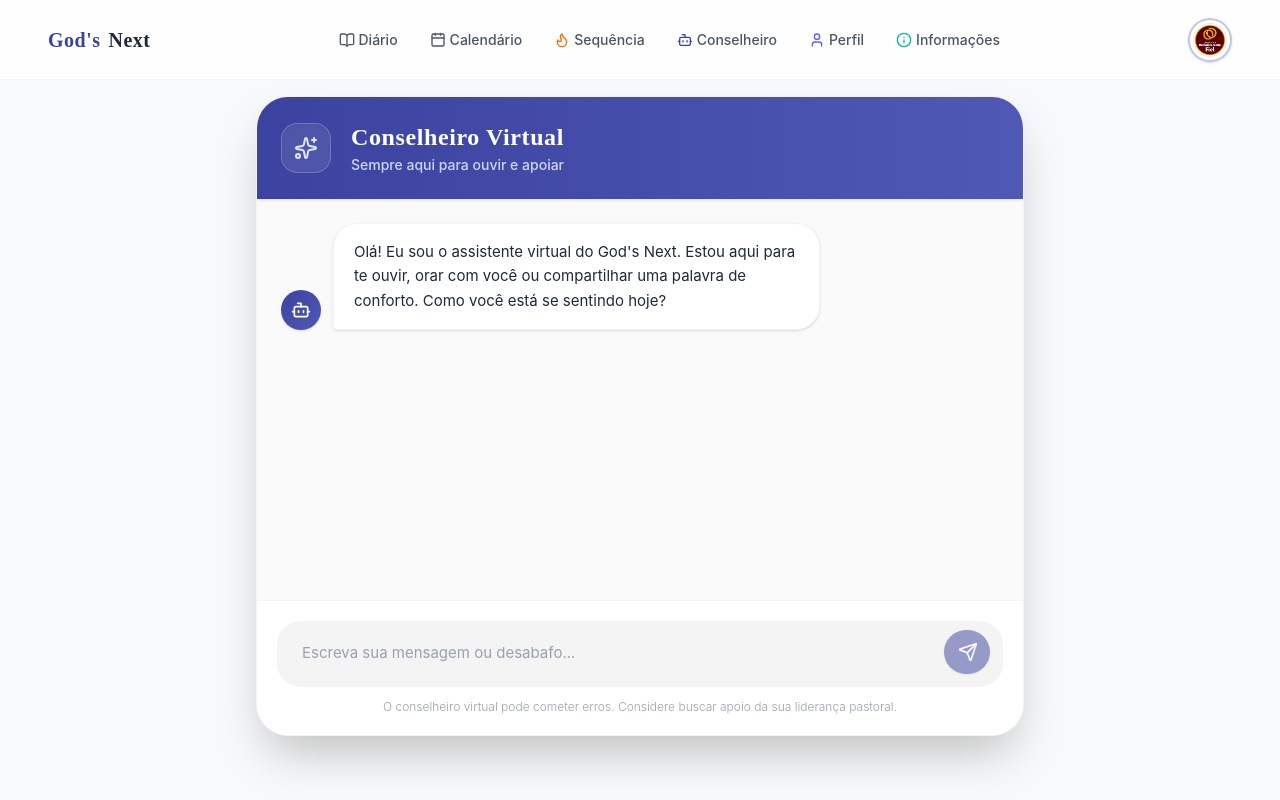
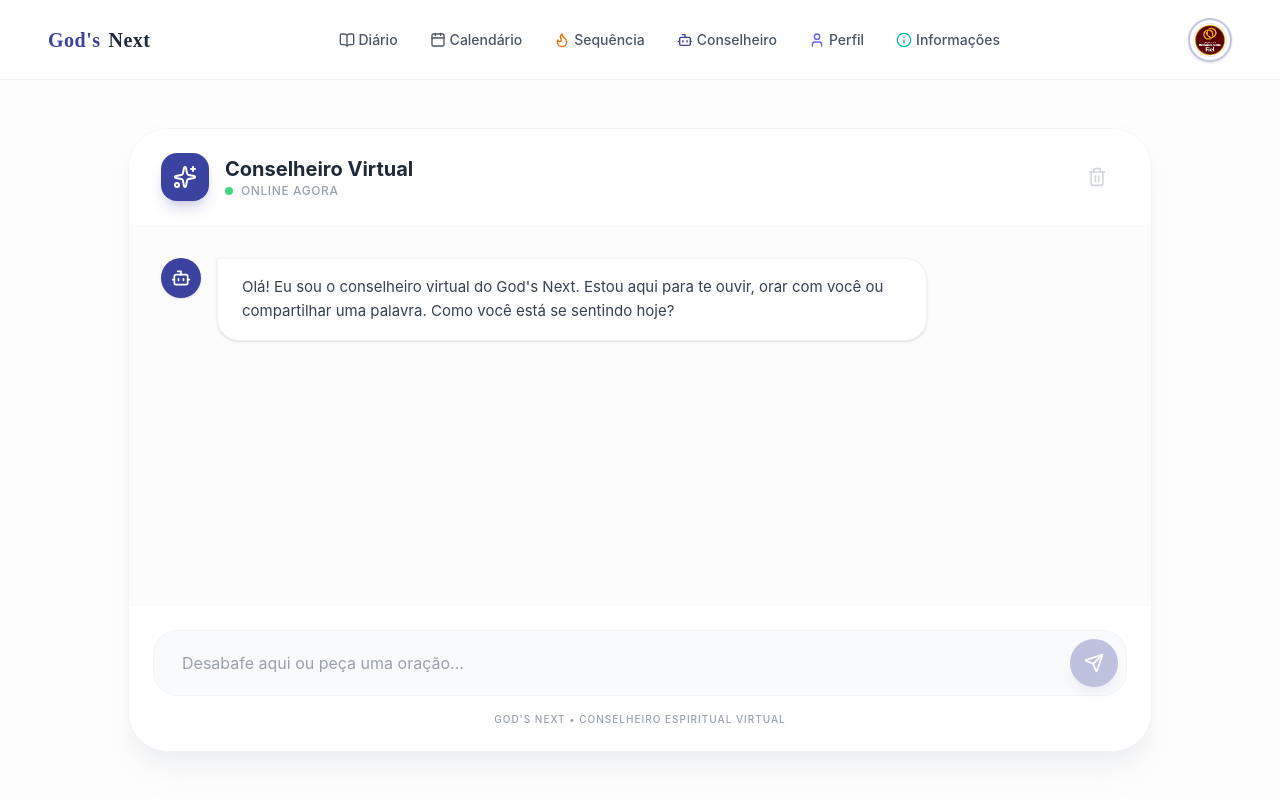
Before and after one commit to lszin777/Gods-Next, a React (Vite) app: page /conselheiro in a window 1280 px wide. Built offline with nearby package versions, Linux system fonts and the light colour scheme; no server answers; sample sign-in values are in the browser's storage.

Commit message:
Chat Bot Finalizado com Sucesso Apenas algumas alterações ass: Lucas Lima.

```diff
--- a/src/App.jsx
+++ b/src/App.jsx
@@ -116,6 +116,15 @@ function App() {
               <Profile />
             </ProtectedRoute>
           } />
+
+          <Route path="/conselheiro" element={
+            <ProtectedRoute user={user} loading={loading}>
+              <Chatbot user={user} />
+            </ProtectedRoute>
+          } />
+
+
+
           <Route path="/conselheiro" element={<Chatbot />} />
         </Routes>
       </div>
--- a/src/components/Chatbot.jsx
+++ b/src/components/Chatbot.jsx
@@ -1,13 +1,23 @@
 import { useState, useRef, useEffect } from 'react';
-import { Send, User, Bot, Loader2, Sparkles } from 'lucide-react';
+import { Send, User, Bot, Loader2, Sparkles, Trash2 } from 'lucide-react';
 
-export default function Chatbot() {
-  const [messages, setMessages] = useState([
-    {
-      role: 'bot',
-      text: 'Olá! Eu sou o assistente virtual do God\'s Next. Estou aqui para te ouvir, orar com você ou compartilhar uma palavra de conforto. Como você está se sentindo hoje?'
-    }
-  ]);
+export default function Chatbot({ user }) {
+  // O Firebase garante se o usuário está logado através do App.jsx
+  const isUserLoggedIn = !!user;
+
+  // Guarda o histórico exclusivo usando o ID do usuário logado (evita mistura de dados)
+  const [messages, setMessages] = useState(() => {
+    if (!user) return [];
+    const mensagensSalvas = localStorage.getItem(`chatbot_messages_${user.uid}`);
+    if (mensagensSalvas) return JSON.parse(mensagensSalvas);
+    return [
+      {
+        role: 'bot',
+        text: `Olá! Eu sou o conselheiro virtual do God's Next. Estou aqui para te ouvir, orar com você ou compartilhar uma palavra. Como você está se sentindo hoje?`
+      }
+    ];
+  });
+
   const [input, setInput] = useState('');
   const [isLoading, setIsLoading] = useState(false);
   const messagesEndRef = useRef(null);
@@ -17,12 +27,26 @@ export default function Chatbot() {
   };
 
   useEffect(() => {
-    scrollToBottom();
-  }, [messages]);
+    if (isUserLoggedIn) scrollToBottom();
+  }, [messages, isUserLoggedIn]);
+
+  // Salva no localStorage usando o ID único do usuário
+  useEffect(() => {
+    if (isUserLoggedIn && user?.uid) {
+      localStorage.setItem(`chatbot_messages_${user.uid}`, JSON.stringify(messages));
+    }
+  }, [messages, isUserLoggedIn, user]);
+
+  const limparConversa = () => {
+    if (window.confirm("Deseja apagar o histórico desta conversa?")) {
+      const inicial = [{ role: 'bot', text: 'Olá! Como posso te ajudar agora?' }];
+      setMessages(inicial);
+      localStorage.setItem(`chatbot_messages_${user.uid}`, JSON.stringify(inicial));
+    }
+  };
 
   const handleSend = async () => {
     if (!input.trim()) return;
-
     const userMessage = input.trim();
     setMessages(prev => [...prev, { role: 'user', text: userMessage }]);
     setInput('');
@@ -32,82 +56,76 @@ export default function Chatbot() {
       const apiKey = import.meta.env.VITE_GEMINI_API_KEY;
       const apiUrl = `https://generativelanguage.googleapis.com/v1beta/models/gemini-2.5-flash:generateContent?key=${apiKey}`;
 
-      const systemPrompt = `Você é um conselheiro espiritual cristão muito empático e amigável do aplicativo God's Next.
-      Responda de forma curta, acolhedora e use linguagem acessível.
-      Se o usuário estiver triste, ofereça conforto e um versículo bíblico curto.
-      Nunca dê respostas genéricas de robô.
-      A mensagem do usuário é: "${userMessage}"`;
-
       const response = await fetch(apiUrl, {
         method: 'POST',
         headers: { 'Content-Type': 'application/json' },
         body: JSON.stringify({
-          contents: [{ parts: [{ text: systemPrompt }] }]
+          contents: [{ parts: [{ text: `Você é um conselheiro espiritual cristão empático e amigável do aplicativo God's Next. Responda de forma curta, acolhedora e use linguagem acessível. Se o usuário estiver triste ou passando por crises (como ansiedade), ofereça conforto e um versículo bíblico curto. Nunca dê respostas genéricas de robô. Usuário disse: ${userMessage}` }] }]
         })
       });
 
-      if (!response.ok) {
-        throw new Error(`Erro na API: ${response.status}`);
-      }
+      if (!response.ok) throw new Error("Erro na API");
 
       const data = await response.json();
       const botReply = data.candidates[0].content.parts[0].text;
-
       setMessages(prev => [...prev, { role: 'bot', text: botReply }]);
-
     } catch (error) {
-      console.error("Erro na IA:", error);
-      setMessages(prev => [...prev, {
-        role: 'bot',
-        text: 'Desculpe, minha conexão falhou agora. Pode tentar de novo?'
-      }]);
+      console.error(error);
+      setMessages(prev => [...prev, { role: 'bot', text: 'Desculpe, minha conexão falhou agora. Pode tentar de novo?' }]);
     } finally {
       setIsLoading(false);
     }
   };
 
-  const handleKeyPress = (e) => {
-    if (e.key === 'Enter' && !e.shiftKey) {
-      e.preventDefault();
-      handleSend();
-    }
-  };
+  // Segurança extra: Se por algum motivo tentar renderizar sem usuário, não mostra nada
+  if (!isUserLoggedIn) return null;
 
   return (
-    <div className="min-h-screen bg-[#F8F9FA] pt-20 pb-12 px-4 md:px-8 flex justify-center items-center font-sans">
-      <div className="w-full max-w-3xl bg-white rounded-[2rem] shadow-2xl border border-gray-100 flex flex-col h-[80vh] overflow-hidden transition-all duration-300">
+    <div className="min-h-screen bg-[#FDFDFD] pt-32 pb-12 px-4 md:px-8 flex justify-center items-start">
+      <div className="w-full max-w-5xl bg-white rounded-[2.5rem] shadow-xl shadow-gray-200/50 border border-gray-100 flex flex-col h-[78vh] overflow-hidden transition-all">
 
         {/* Cabeçalho do Chat */}
-        <div className="bg-gradient-to-r from-[#3B429F] to-[#5058B5] p-6 text-white flex items-center gap-5 shadow-sm z-10">
-          <div className="p-3 bg-white/10 rounded-2xl backdrop-blur-sm border border-white/20 shadow-inner">
-            <Sparkles className="w-6 h-6 text-indigo-100" />
+        <div className="px-8 py-6 border-b border-gray-50 flex items-center justify-between bg-white z-10 relative">
+          <div className="flex items-center gap-4">
+            <div className="w-12 h-12 bg-[#3B429F] rounded-2xl flex items-center justify-center shadow-lg shadow-[#3B429F]/20">
+              <Sparkles className="w-6 h-6 text-white" />
+            </div>
+            <div>
+              <h2 className="text-xl font-bold text-gray-800">Conselheiro Virtual</h2>
+              <div className="flex items-center gap-2">
+                <div className="w-2 h-2 bg-green-500 rounded-full animate-pulse"></div>
+                <p className="text-gray-400 text-xs font-medium uppercase tracking-wider">Online agora</p>
+              </div>
+            </div>
           </div>
-          <div>
-            <h2 className="text-2xl font-bold font-serif tracking-wide">Conselheiro Virtual</h2>
-            <p className="text-indigo-100 text-sm font-medium opacity-90 mt-0.5">Sempre aqui para ouvir e apoiar</p>
-          </div>
+
+          <button
+            onClick={limparConversa}
+            title="Limpar histórico da conversa"
+            className="p-3 text-gray-300 hover:text-red-500 hover:bg-red-50 rounded-2xl transition-all"
+          >
+            <Trash2 className="w-5 h-5" />
+          </button>
         </div>
 
         {/* Área de Mensagens */}
-        <div className="flex-1 overflow-y-auto p-6 space-y-6 bg-[#FAFAFA] scroll-smooth">
+        <div className="flex-1 overflow-y-auto p-8 space-y-8 bg-[#F9FAFB]/50">
           {messages.map((msg, index) => (
-            <div key={index} className={`flex ${msg.role === 'user' ? 'justify-end' : 'justify-start'} animate-in fade-in slide-in-from-bottom-2 duration-300`}>
-              <div className={`flex gap-3 max-w-[85%] md:max-w-[75%] ${msg.role === 'user' ? 'flex-row-reverse' : 'flex-row'}`}>
+            <div key={index} className={`flex ${msg.role === 'user' ? 'justify-end' : 'justify-start'}`}>
+              <div className={`flex gap-4 max-w-[80%] ${msg.role === 'user' ? 'flex-row-reverse' : 'flex-row'}`}>
 
-                {/* Ícone do Avatar */}
-                <div className={`w-10 h-10 flex-shrink-0 rounded-full flex items-center justify-center mt-auto shadow-sm ${
-                  msg.role === 'user'
-                    ? 'bg-indigo-50 text-[#3B429F] border border-indigo-100'
-                    : 'bg-gradient-to-br from-[#3B429F] to-[#5058B5] text-white'
+                {/* Avatar do Balão */}
+                <div className={`w-10 h-10 flex-shrink-0 rounded-full flex items-center justify-center shadow-sm ${
+                  msg.role === 'user' ? 'bg-gray-100 text-[#3B429F]' : 'bg-[#3B429F] text-white'
                 }`}>
                   {msg.role === 'user' ? <User className="w-5 h-5" /> : <Bot className="w-5 h-5" />}
                 </div>
 
                 {/* Balão de Mensagem */}
-                <div className={`px-5 py-4 text-[15px] leading-relaxed shadow-sm ${
+                <div className={`relative px-6 py-4 text-[15px] leading-relaxed transition-all ${
                   msg.role === 'user'
-                    ? 'bg-gradient-to-br from-[#3B429F] to-[#4A52A8] text-white rounded-3xl rounded-br-sm'
-                    : 'bg-white text-gray-800 border border-gray-100 rounded-3xl rounded-bl-sm'
+                    ? 'bg-[#3B429F] text-white rounded-[22px] rounded-tr-none shadow-md shadow-[#3B429F]/10'
+                    : 'bg-white text-gray-700 rounded-[22px] rounded-tl-none border border-gray-100 shadow-sm'
                 }`}>
                   {msg.text}
                 </div>
@@ -115,47 +133,41 @@ export default function Chatbot() {
             </div>
           ))}
 
-          {/* Indicador de Carregamento */}
+          {/* Indicador de Digitação */}
           {isLoading && (
-            <div className="flex justify-start animate-in fade-in duration-300">
-              <div className="flex gap-3 flex-row max-w-[80%]">
-                <div className="w-10 h-10 flex-shrink-0 rounded-full bg-gradient-to-br from-[#3B429F] to-[#5058B5] text-white flex items-center justify-center mt-auto shadow-sm">
-                  <Bot className="w-5 h-5" />
-                </div>
-                <div className="px-5 py-4 bg-white border border-gray-100 rounded-3xl rounded-bl-sm shadow-sm flex items-center gap-3">
-                  <Loader2 className="w-5 h-5 text-[#3B429F] animate-spin" />
-                  <span className="text-sm text-gray-500 font-medium">Buscando a melhor resposta...</span>
-                </div>
+            <div className="flex justify-start">
+              <div className="flex gap-4 items-center bg-white/80 px-6 py-4 rounded-[22px] border border-gray-50 shadow-sm">
+                <Loader2 className="w-4 h-4 text-[#3B429F] animate-spin" />
+                <span className="text-sm text-gray-400 font-medium">O conselheiro está escrevendo...</span>
               </div>
             </div>
           )}
-          <div ref={messagesEndRef} className="h-2" />
+          <div ref={messagesEndRef} />
         </div>
 
         {/* Input de Texto */}
-        <div className="p-5 bg-white border-t border-gray-100">
-          <div className="flex items-end gap-3 bg-[#F4F4F5] p-2 rounded-3xl border border-transparent focus-within:border-[#3B429F]/30 focus-within:bg-white focus-within:shadow-md transition-all duration-300">
-            <textarea
+        <div className="p-6 bg-white border-t border-gray-50">
+          <div className="flex items-center gap-4 bg-gray-50 p-2 rounded-[24px] border border-gray-100 focus-within:border-[#3B429F]/40 focus-within:bg-white transition-all">
+            <input
+              type="text"
               value={input}
               onChange={(e) => setInput(e.target.value)}
-              onKeyDown={handleKeyPress}
-              placeholder="Escreva sua mensagem ou desabafo..."
-              className="flex-1 bg-transparent px-4 py-3 outline-none text-gray-700 placeholder-gray-400 text-[15px] resize-none max-h-32 min-h-[48px]"
-              rows="1"
+              onKeyDown={(e) => e.key === 'Enter' && handleSend()}
+              placeholder="Desabafe aqui ou peça uma oração..."
+              className="flex-1 bg-transparent px-5 py-3 outline-none text-gray-700 placeholder-gray-400 text-base"
             />
             <button
               onClick={handleSend}
               disabled={isLoading || !input.trim()}
-              className="p-3 mb-1 mr-1 bg-[#3B429F] text-white rounded-full hover:bg-[#2D3380] transition-colors disabled:opacity-50 disabled:cursor-not-allowed shadow-sm hover:shadow-md hover:-translate-y-0.5 transform duration-200"
+              className="w-12 h-12 flex items-center justify-center bg-[#3B429F] text-white rounded-full hover:bg-[#2D3380] transition-all disabled:opacity-30 shadow-lg shadow-[#3B429F]/20"
             >
-              <Send className="w-5 h-5 ml-0.5" />
+              <Send className="w-5 h-5" />
             </button>
           </div>
-          <p className="text-center text-xs text-gray-400 mt-3 font-light">
-            O conselheiro virtual pode cometer erros. Considere buscar apoio da sua liderança pastoral.
+          <p className="text-center text-[10px] text-gray-400 mt-4 uppercase tracking-widest font-medium">
+            God's Next • Conselheiro Espiritual Virtual
           </p>
         </div>
-
       </div>
     </div>
   );
```
